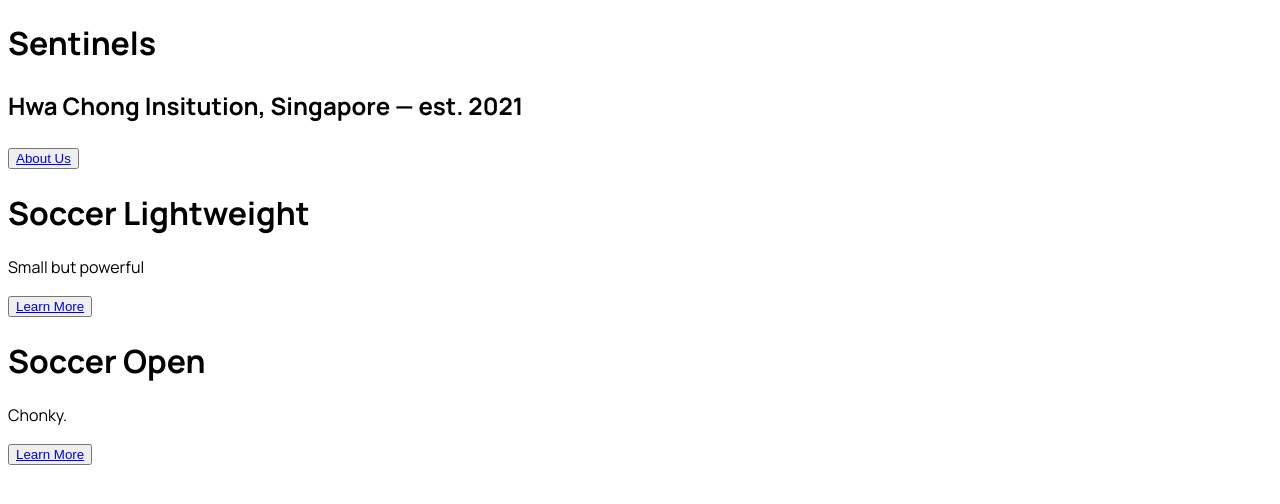
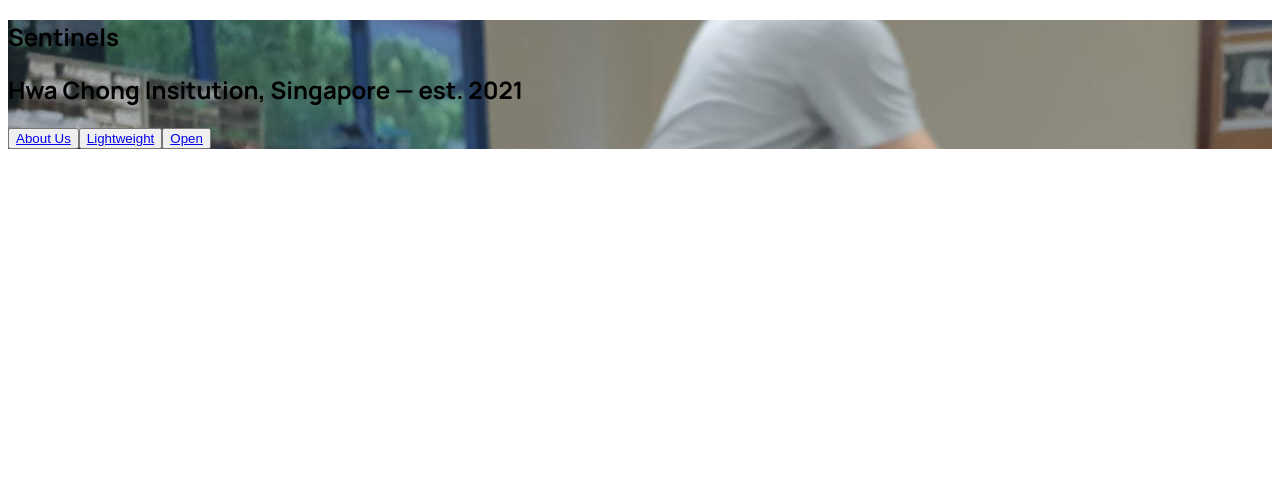
Before and after one commit to senrobo/senrobo.github.io, a Next.js app: page / in a window 1280 px wide. Shown: the top 504 px of the page. Built offline with nearby package versions, Linux system fonts and the light colour scheme.

Commit message:
modified index

```diff
--- a/pages/index.mdx
+++ b/pages/index.mdx
@@ -1,31 +1,31 @@
 import Link from "next/link";
 
-<div className="w-full grid grid-cols-2 my-4">
+<section
+  style={{
+    backgroundImage: `url('/banner.jpg')`,
+  }}
+  className="h-screen w-full bg-center bg-no-repeat bg-cover"
+>
+  <div className="bg-black/80">
+    <div
+      className="w-3/4 grid justify-items-start place-items-center h-screen m-auto text-white
+    "
+    >
       <div>
-    <h1 className=" my-2 font-extrabold text-4xl">Sentinels</h1>
-    <h2 className="text-basemy-2 ">
-      Hwa Chong Insitution, Singapore — est. 2021
-    </h2>
-    <button className="px-4 py-2 border-2 rounded my-2 font-bold text-lg hover:bg-white duration-300 hover:text-black">
+        <h1 className="my-2 font-bold text-4xl ">Sentinels</h1>
+        <h2 className="my-2 ">Hwa Chong Insitution, Singapore — est. 2021</h2>
+        <div className="grid gap-4 grid-cols-1 md:grid-cols-3">
+          <button className="px-4 py-2 border-2 border-white rounded my-2 font-bold hover:bg-white duration-300 hover:text-black">
             <Link href="/about">About Us</Link>
           </button>
-  </div>
-</div>
-<div className="my-4">
-  <div className="grid grid-cols-1 md:grid-cols-2 gap-4">
-    <div>
-      <h1 className="text-2xl font-bold">Soccer Lightweight</h1>
-      <p className="font-semibold">Small but powerful</p>
-      <button className="px-4 py-2 border-2 rounded my-2 font-bold hover:bg-white duration-300 hover:text-black">
-        <Link href="/lightweight">Learn More</Link>
+          <button className="px-4 py-2 border-2 border-white rounded my-2 font-bold hover:bg-white duration-300 hover:text-black">
+            <Link href="/lightweight">Lightweight</Link>
           </button>
-    </div>
-    <div>
-      <h1 className="text-2xl font-bold">Soccer Open</h1>
-      <p className="font-semibold">Chonky.</p>
-      <button className="px-4 py-2 border-2 rounded my-2 font-bold hover:bg-white duration-300 hover:text-black">
-        <Link href="/open">Learn More</Link>
+          <button className="px-4 py-2 border-2 border-white rounded my-2 font-bold hover:bg-white duration-300 hover:text-black">
+            <Link href="/open">Open</Link>
           </button>
         </div>
       </div>
     </div>
+  </div>
+</section>
```
Also changed, not shown: pages/_meta.json (+6 -1 lines), public/banner.jpg (added). Lines whose indentation alone changed are shown as unchanged.
